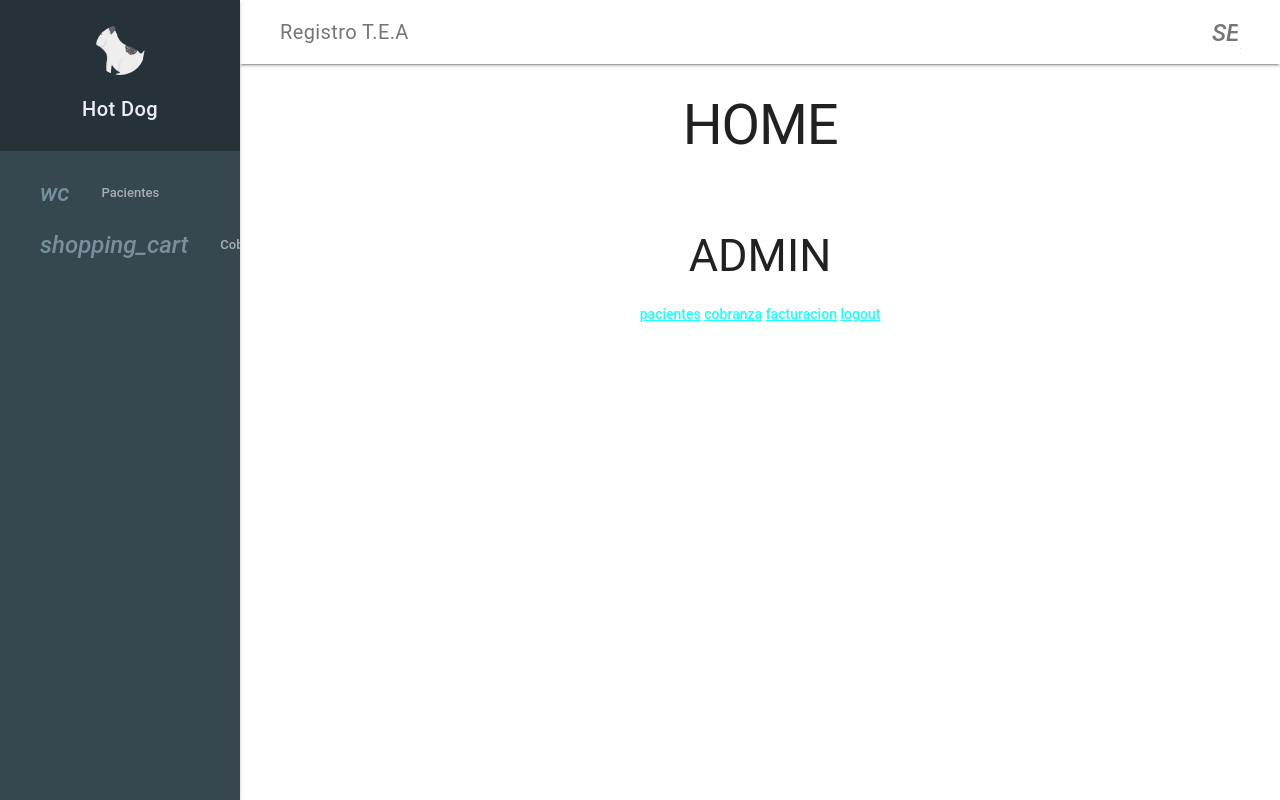
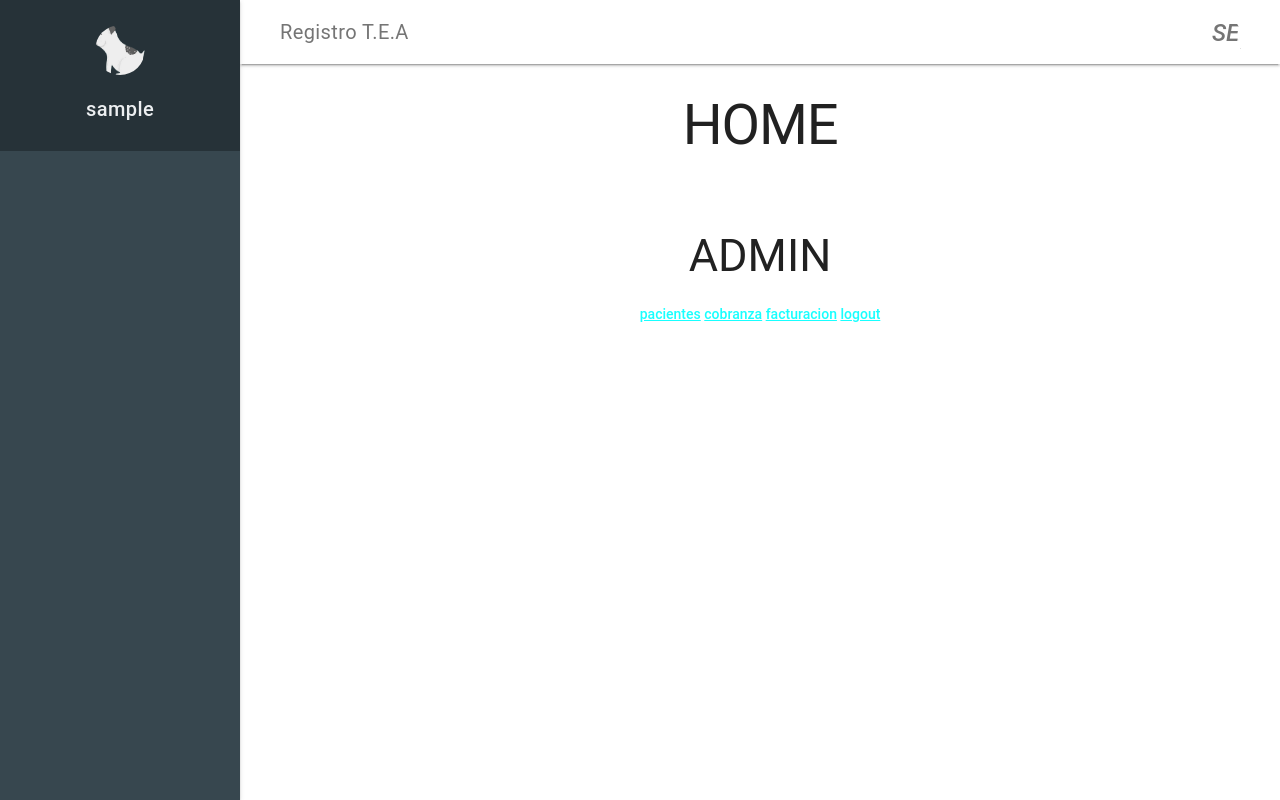
Before and after one commit to nico4021/RegistroTEA, a Django app: page / in a window 1280 px wide. Run offline with Django 3.2, Linux system fonts and the light colour scheme; the visitor is signed in with stand-in values (Sample User, id 1).

Commit message:
Actualizacion del base

```diff
--- a/ProyectoTEA/AppTEA/templates/base.html
+++ b/ProyectoTEA/AppTEA/templates/base.html
@@ -51,11 +51,10 @@
           <div class="demo-drawer mdl-layout__drawer mdl-color--blue-grey-900 mdl-color-text--blue-grey-50">
               <header class="demo-drawer-header">
                   <img src="{% static 'images/dog.png' %}" class="demo-avatar">
-                      <center><h5>Hot Dog</h5></center>
+                      <center><h5>{{ user }}</h5></center>
               </header>
               <nav class="demo-navigation mdl-navigation mdl-color--blue-grey-800">
-                  <a class="mdl-navigation__link" href=""><i class="mdl-color-text--blue-grey-400 material-icons" role="presentation">wc</i>Pacientes</a>
-                  <a class="mdl-navigation__link" href=""><i class="mdl-color-text--blue-grey-400 material-icons" role="presentation">shopping_cart</i>Cobranza</a>
+                  {% block barra_de_navegacion %}{% endblock %}
               </nav>
           </div>
           <main class="mdl-layout__content">
```
